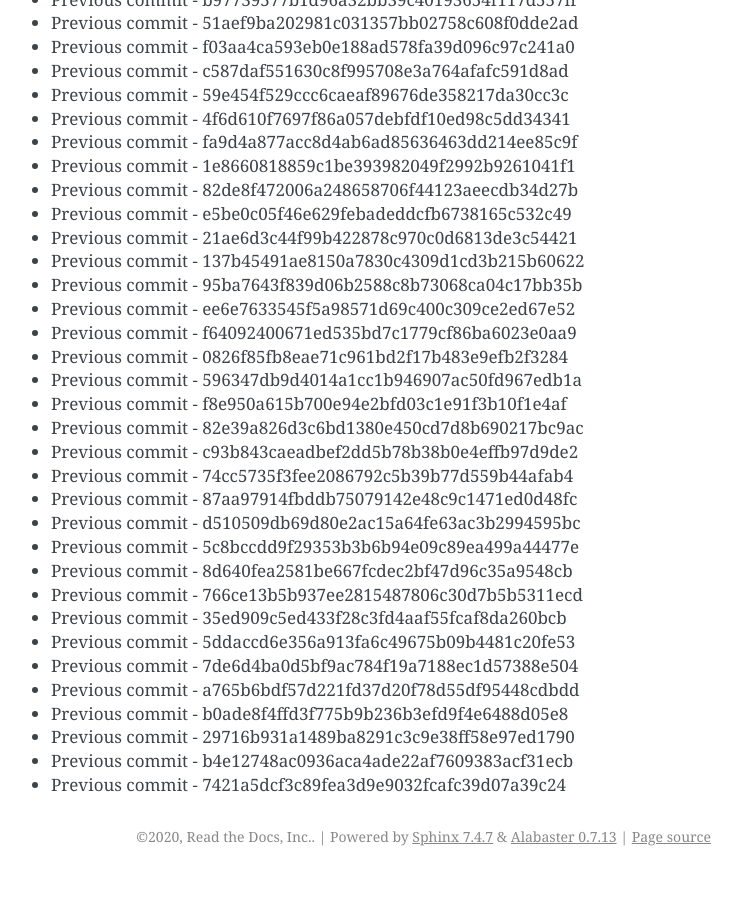
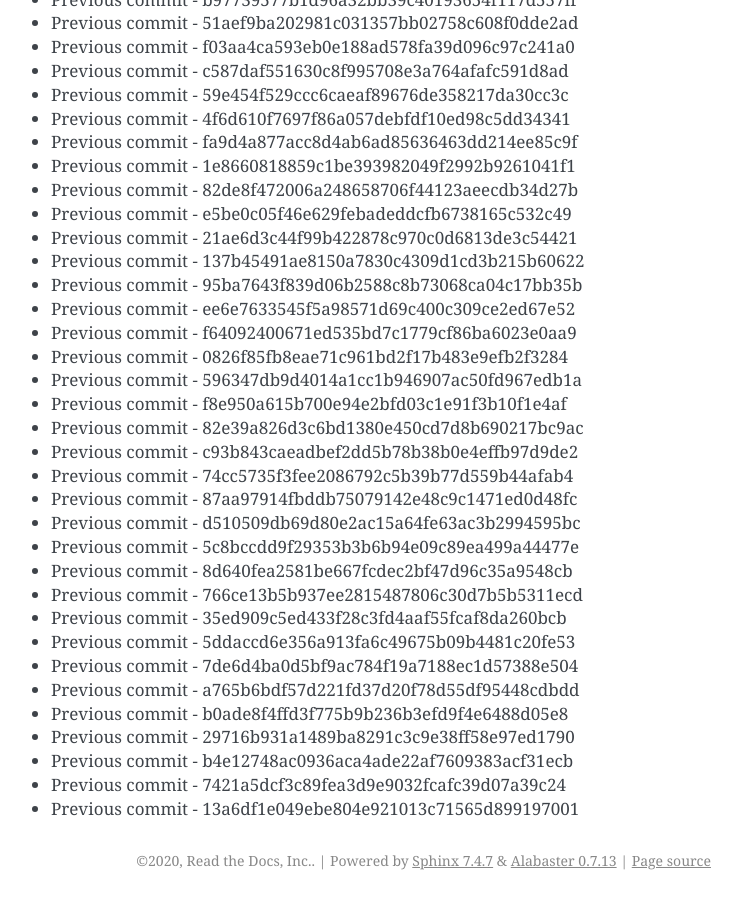
Before and after one commit to readthedocs/rtd-git-stresstest, a Sphinx documentation site: the page built from docs/updates.rst, in a window 1280 px wide and 900 px high, scrolled down 106076 px. Shown: the whole window, without its empty margins (399-1141 px from the left). Built offline with Sphinx 7.4.7, drawn with Linux system fonts in a browser that asks for light colours; before the commit the page ends 106952 px from its top, so only the background shows below that.

Commit message:
Generating commit from previous: 13a6df1e049ebe804e921013c71565d899197001

```diff
--- a/docs/updates.rst
+++ b/docs/updates.rst
@@ -4489,3 +4489,4 @@ It can be tested for any performance characteristics.
 * Previous commit - 29716b931a1489ba8291c3c9e38ff58e97ed1790
 * Previous commit - b4e12748ac0936aca4ade22af7609383acf31ecb
 * Previous commit - 7421a5dcf3c89fea3d9e9032fcafc39d07a39c24
+* Previous commit - 13a6df1e049ebe804e921013c71565d899197001
```
